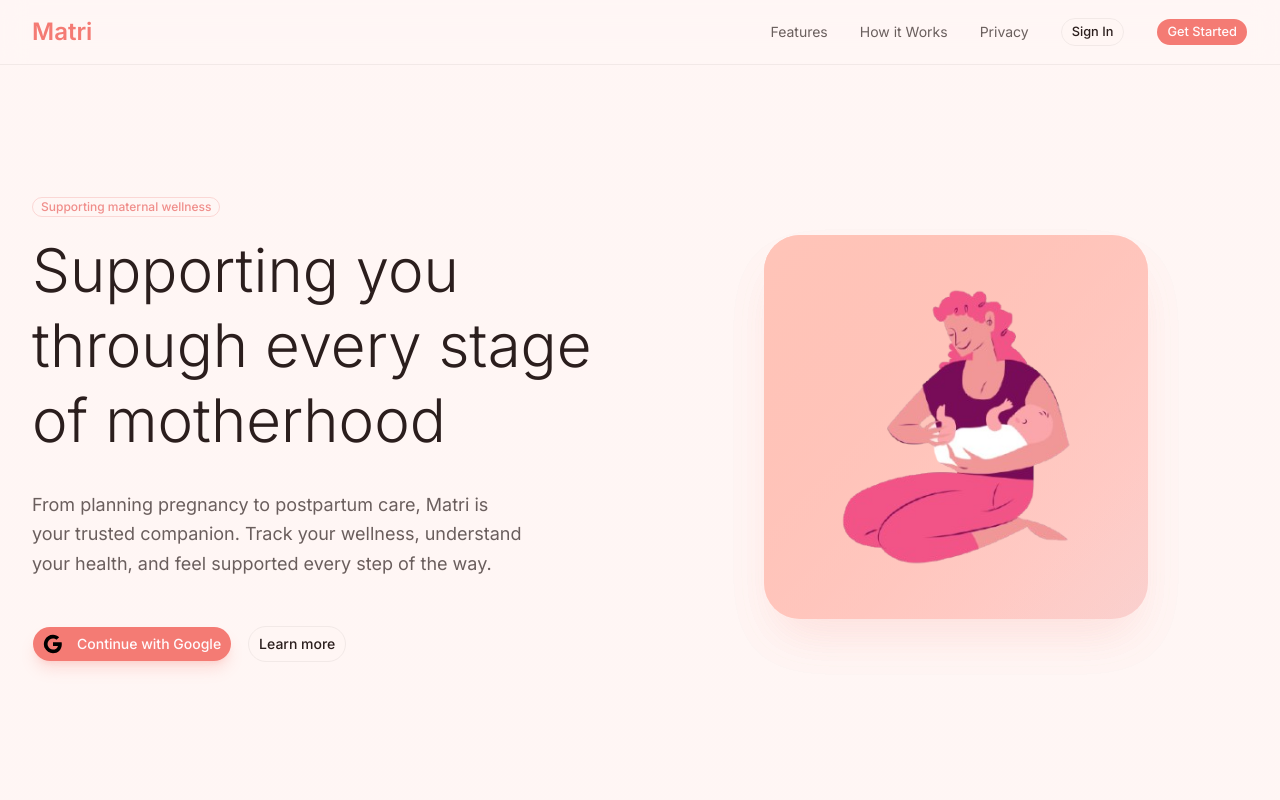
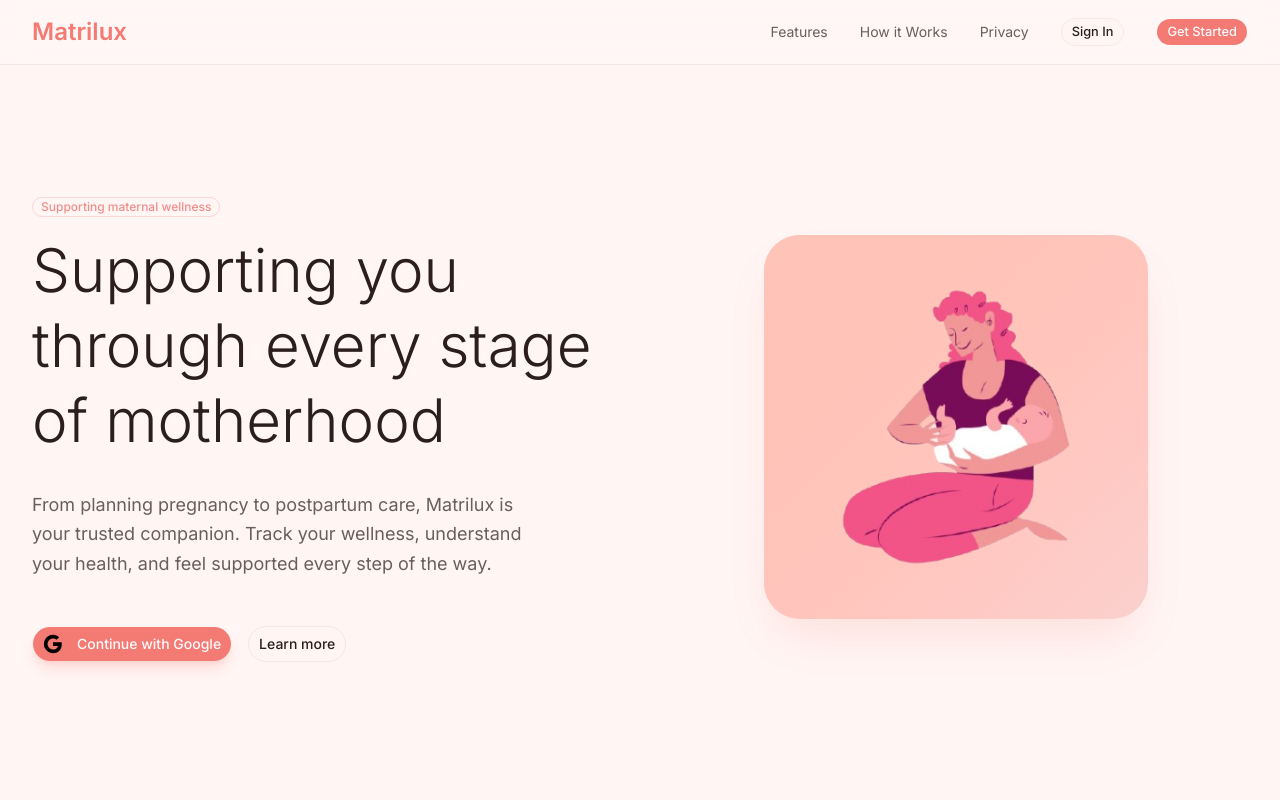
Before and after one commit to ramaneffect42/Matri-web, a Next.js app: page / in a window 1280 px wide. Shown: the top 800 px of the page. Built offline with nearby package versions, Linux system fonts and the light colour scheme; no server answers.

Commit message:
changed branding name again...

```diff
--- a/app/page.tsx
+++ b/app/page.tsx
@@ -31,7 +31,7 @@ export default function Home() {
       {/* Navigation */}
       <nav className="sticky top-0 z-50 bg-background/80 backdrop-blur-md border-b border-border">
         <div className="max-w-7xl mx-auto px-4 sm:px-6 lg:px-8 py-4 flex justify-between items-center">
-          <div className="text-2xl font-semibold text-primary">Matri</div>
+          <div className="text-2xl font-semibold text-primary">Matrilux</div>
 
           {/* Desktop Menu */}
           <div className="hidden md:flex gap-8 items-center">
@@ -160,7 +160,7 @@ export default function Home() {
               </div>
 
               <p className="text-lg text-foreground/70 leading-relaxed max-w-xl text-balance">
-                From planning pregnancy to postpartum care, Matri is your trusted companion. Track your wellness, understand your health, and feel supported every step of the way.
+                From planning pregnancy to postpartum care, Matrilux is your trusted companion. Track your wellness, understand your health, and feel supported every step of the way.
               </p>
 
               <div className="flex flex-col sm:flex-row gap-4 pt-4">
@@ -304,7 +304,7 @@ export default function Home() {
       {!user && (
       <section className="max-w-4xl mx-auto px-4 sm:px-6 lg:px-8 py-20 text-center space-y-8">
         <h2 className="text-4xl md:text-5xl font-light text-foreground leading-tight text-balance">
-          Start your journey with Matri
+          Start your journey with Matrilux
         </h2>
         <p className="text-lg text-foreground/60 max-w-2xl mx-auto">
           Join us to take control of your maternal health with confidence and care
@@ -329,7 +329,7 @@ export default function Home() {
         <div className="max-w-7xl mx-auto px-4 sm:px-6 lg:px-8 py-12">
           <div className="grid md:grid-cols-4 gap-8 mb-8">
             <div>
-              <div className="text-lg font-semibold text-primary mb-4">Matri</div>
+              <div className="text-lg font-semibold text-primary mb-4">Matrilux</div>
               <p className="text-sm text-foreground/60">Supporting maternal wellness with care and compassion</p>
             </div>
             <div>
@@ -355,7 +355,7 @@ export default function Home() {
           </div>
 
           <div className="border-t border-border/30 pt-8 flex flex-col md:flex-row justify-between items-center text-sm text-foreground/50">
-            <p>&copy; 2024 Matri. All rights reserved.</p>
+            <p>&copy; 2026 Matrilux. All rights reserved.</p>
             <p>Made with care for every mother.</p>
           </div>
         </div>
```
